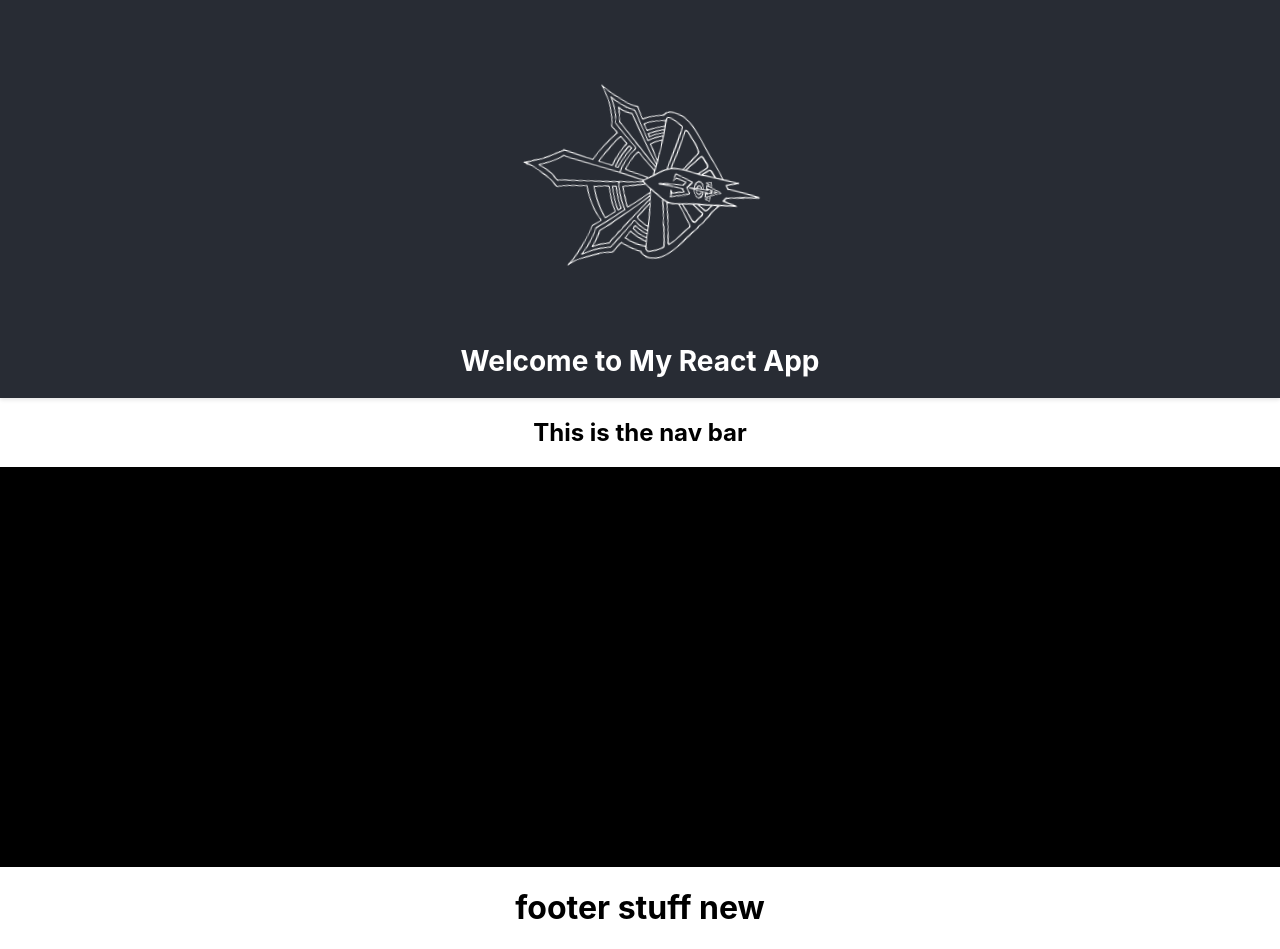
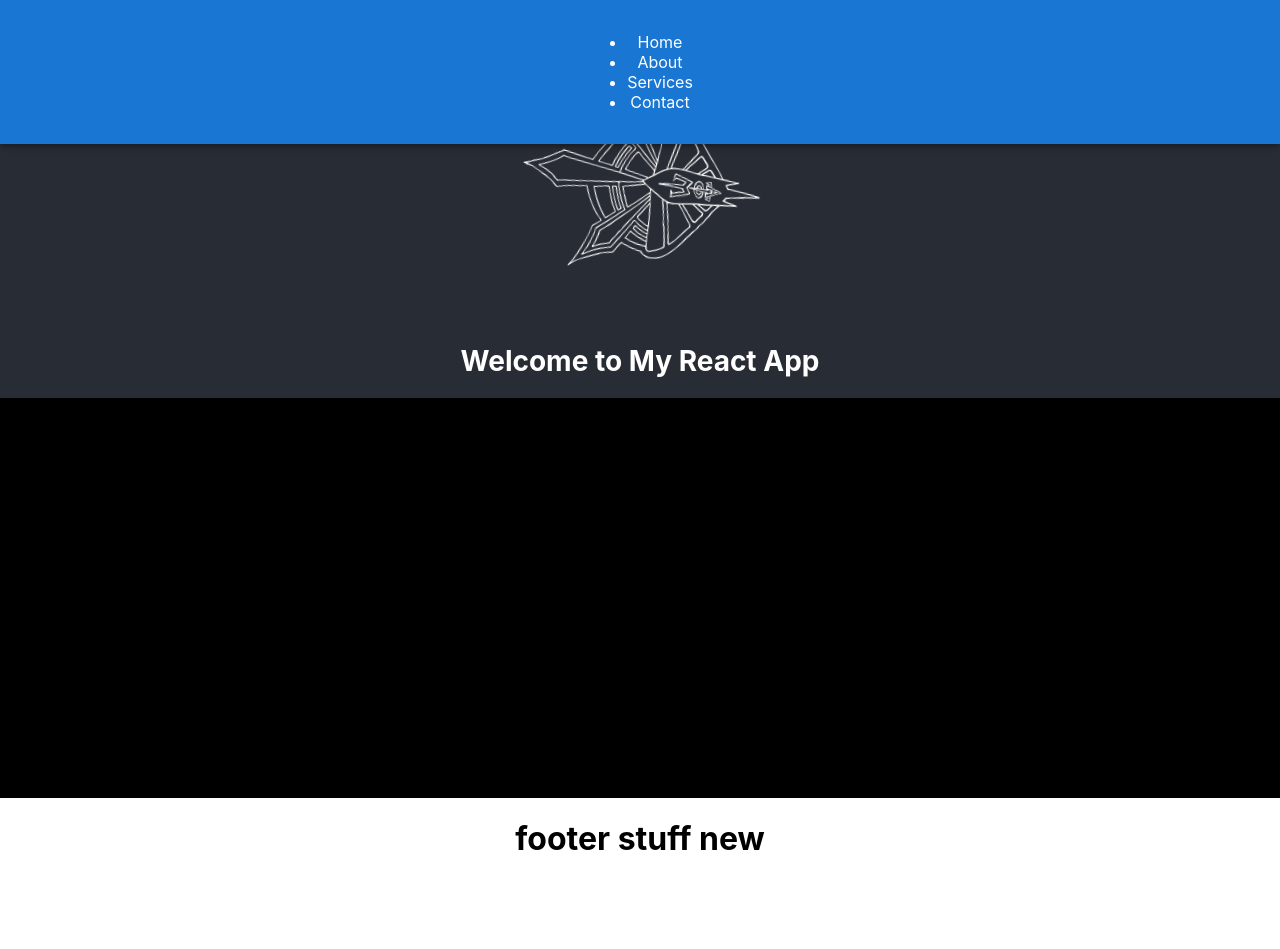
Before and after one commit to kidfyx/myreacttutproject, a React (Create React App) app: page / in a window 1280 px wide. After the commit the page ends 880 px from the top, so only its background shows below. Built offline with nearby package versions, Linux system fonts and the light colour scheme; the HTML template or start-up script is replaced by a standard one.

Commit message:
More additions

```diff
--- a/src/components/NavBar/NavBar.css
+++ b/src/components/NavBar/NavBar.css
@@ -0,0 +1,20 @@
+.navbar {
+    display: flex;
+    justify-content: space-between;
+    align-items: center;
+    padding: 1rem 2rem;
+    background-color: #333;
+    color: white;
+    box-shadow: 0 2px 4px rgba(0, 0, 0, 0.1);
+}
+
+.navbar a {
+    color: white;
+    text-decoration: none;
+    margin: 0 1rem;
+    transition: color 0.3s ease;
+}
+
+.navbar a:hover {
+    color: #61dafb;
+}
--- a/src/components/NavBar/NavBar.js
+++ b/src/components/NavBar/NavBar.js
@@ -1,9 +1,17 @@
-function NavBar() {
+import React from 'react';
+import './NavBar.css';
+import { AppBar } from '@mui/material';
+
+const NavBar = () => {
   return (
-    <div className="NavBar">
-      <h2>This is the nav bar</h2>
-    </div>
+    <AppBar className="navbar">
+        <ul>
+            <li>Home</li>
+            <li>About</li>
+            <li>Services</li>
+            <li>Contact</li>
+        </ul>
+    </AppBar>
   );
 }
-
 export default NavBar;
```
